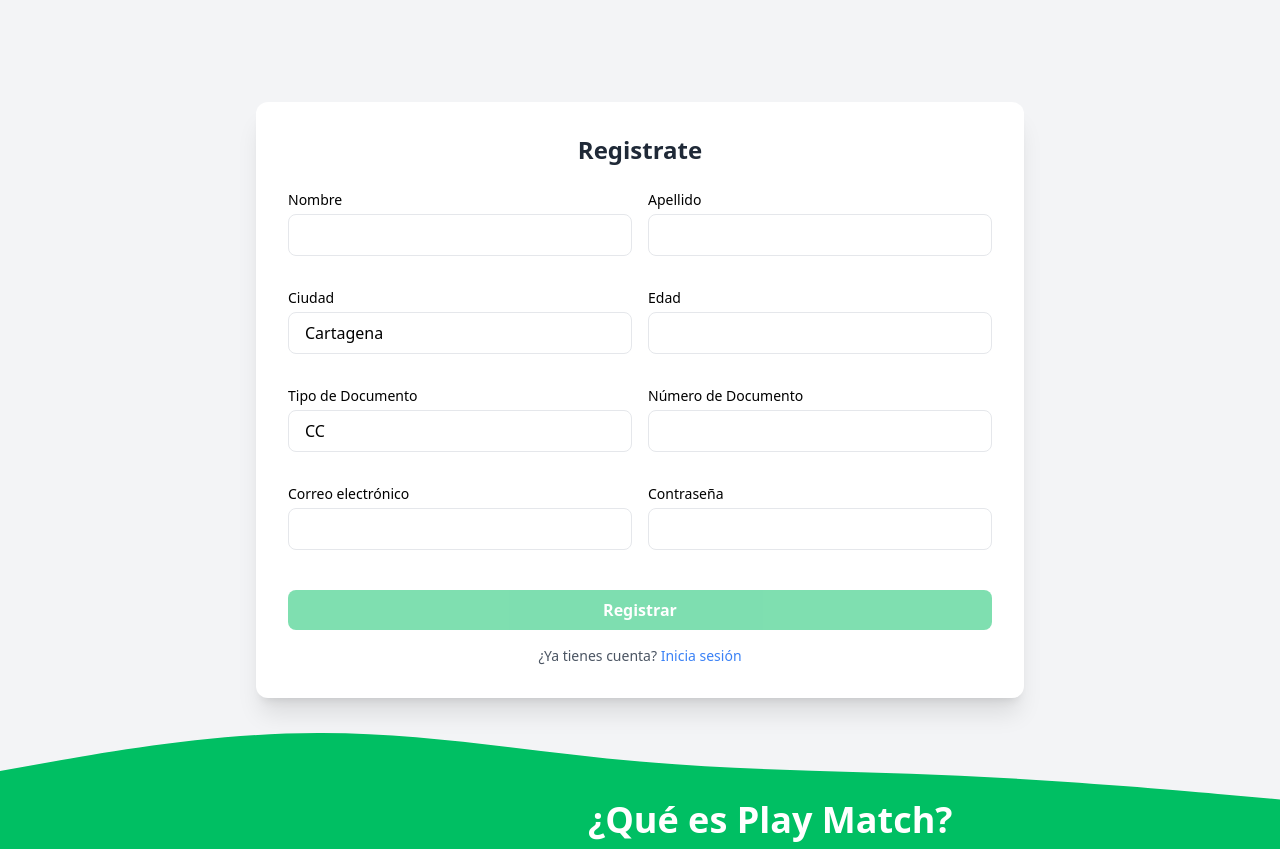
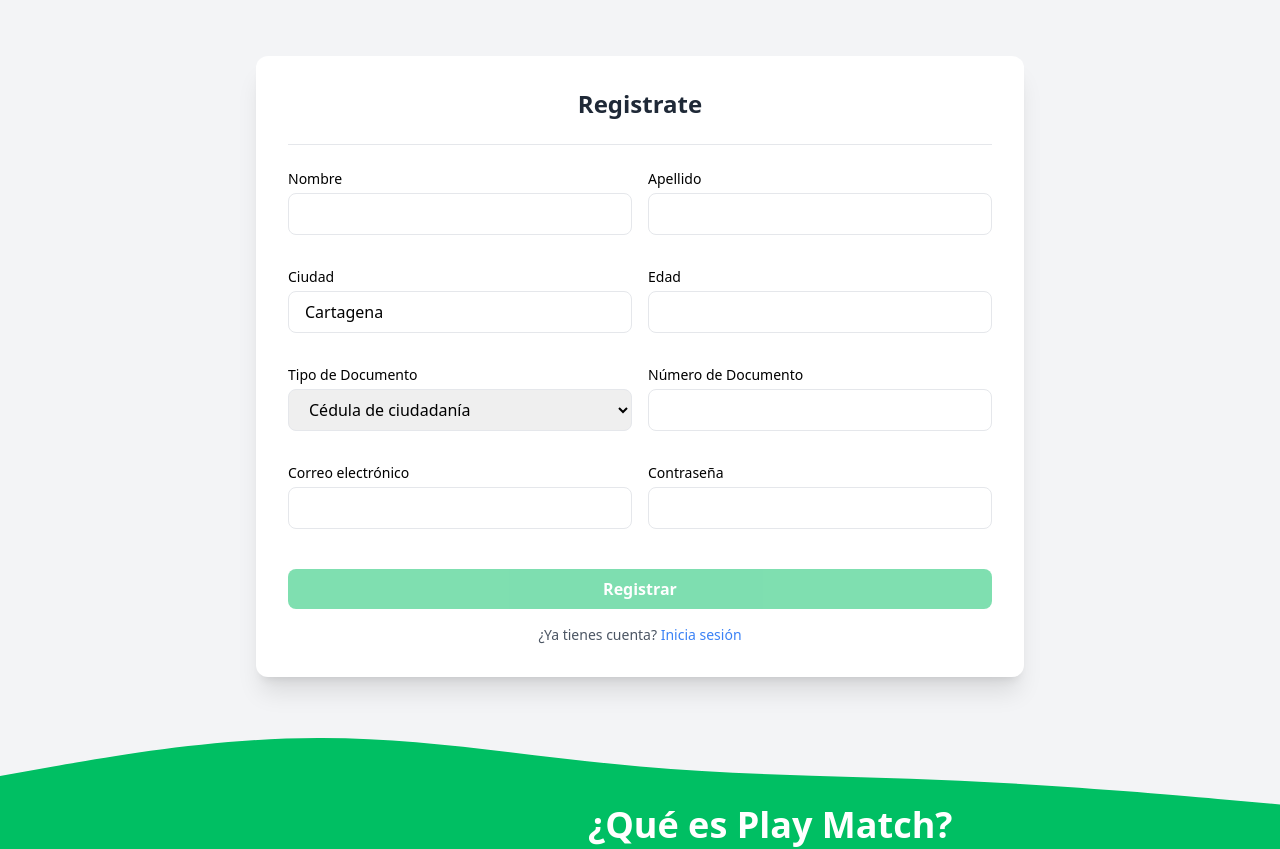
Before and after one commit to luisgomezadev/frontend-playmatch, an Angular app: page /register in a window 1280 px wide. Shown: the top 849 px of the page. Built offline with nearby package versions, Linux system fonts and the light colour scheme; no server answers.

Commit message:
feat: enhance registration form layout and improve document type selection

```diff
--- a/src/app/features/auth/register/register.component.html
+++ b/src/app/features/auth/register/register.component.html
@@ -1,7 +1,8 @@
-<div class="min-h-screen flex items-center flex-col justify-center bg-gray-100">
+<div class="min-h-screen flex items-center flex-col justify-center bg-gray-100 px-5 pt-10 pb-32 md:pt-14 md:pb-32">
   <div class="bg-white p-8 rounded-xl shadow-xl w-full max-w-3xl">
     <h2 class="text-2xl font-bold text-center mb-6 text-gray-800">Registrate</h2>
-    <form [formGroup]="registerForm" (ngSubmit)="onSubmit()" class="grid grid-cols-2 gap-4">
+    <hr class="mb-6">
+    <form [formGroup]="registerForm" (ngSubmit)="onSubmit()" class="grid grid-cols-1 md:grid-cols-2 gap-4">
       <div class="mb-4">
         <label class="block text-sm font-medium mb-1">Nombre</label>
         <input type="text" formControlName="firstName"
@@ -24,8 +25,12 @@
       </div>
       <div class="mb-4">
         <label class="block text-sm font-medium mb-1">Tipo de Documento</label>
-        <input type="text" formControlName="documentType"
-          class="w-full px-4 py-2 border rounded-lg focus:outline-none focus:ring-2 focus:ring-green-400" />
+        <select formControlName="documentType"
+          class="w-full px-4 py-2 border rounded-lg focus:outline-none focus:ring-2 focus:ring-green-400">
+          <option value="CC">Cédula de ciudadanía</option>
+          <option value="TI">Tarjeta de identidad</option>
+          <option value="PA">Pasaporte</option>
+        </select>
       </div>
       <div class="mb-4">
         <label class="block text-sm font-medium mb-1">Número de Documento</label>
@@ -43,7 +48,7 @@
           class="w-full px-4 py-2 border rounded-lg focus:outline-none focus:ring-2 focus:ring-green-400" />
       </div>
       <button type="submit" [disabled]="loading || !registerForm.valid"
-        class="w-full col-span-2 bg-primary hover:opacity-80 cursor-pointer text-white font-semibold py-2 px-4 rounded-lg transition h-10 duration-200 disabled:opacity-50 disabled:cursor-not-allowed">
+        class="w-full col-span-1 md:col-span-2 bg-primary hover:opacity-80 cursor-pointer text-white font-semibold py-2 px-4 rounded-lg transition h-10 duration-200 disabled:opacity-50 disabled:cursor-not-allowed">
         @if (loading) {
         <div class="flex justify-center items-center">
           <svg class="animate-spin h-5 w-5 text-white" xmlns="http://www.w3.org/2000/svg" fill="none"
```
